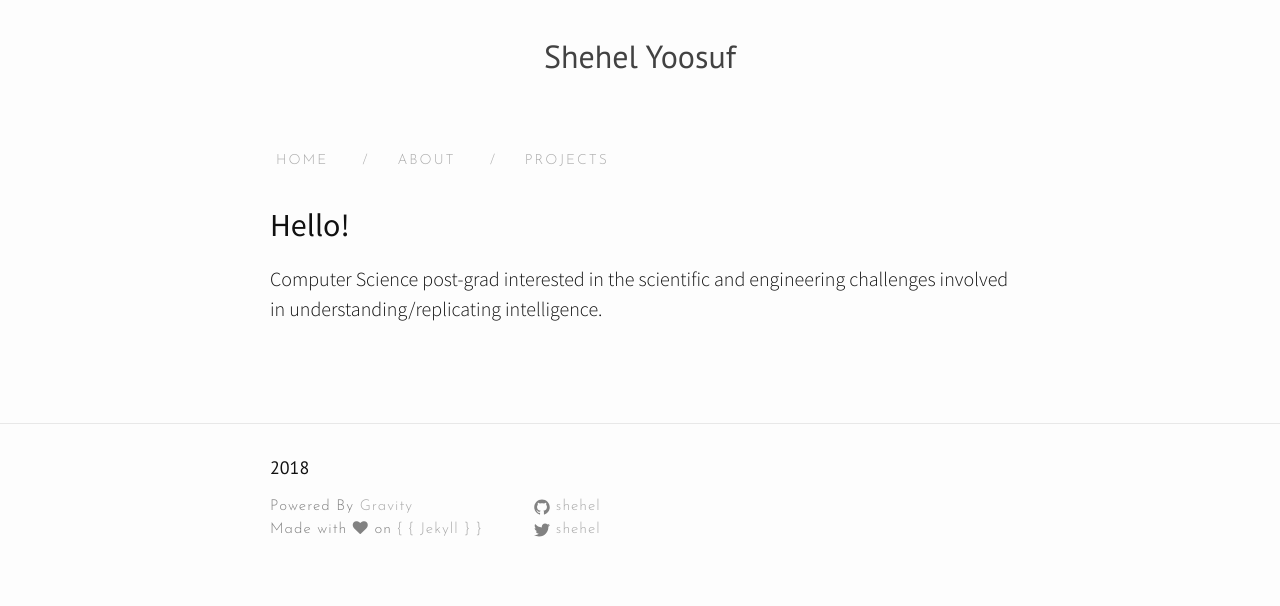
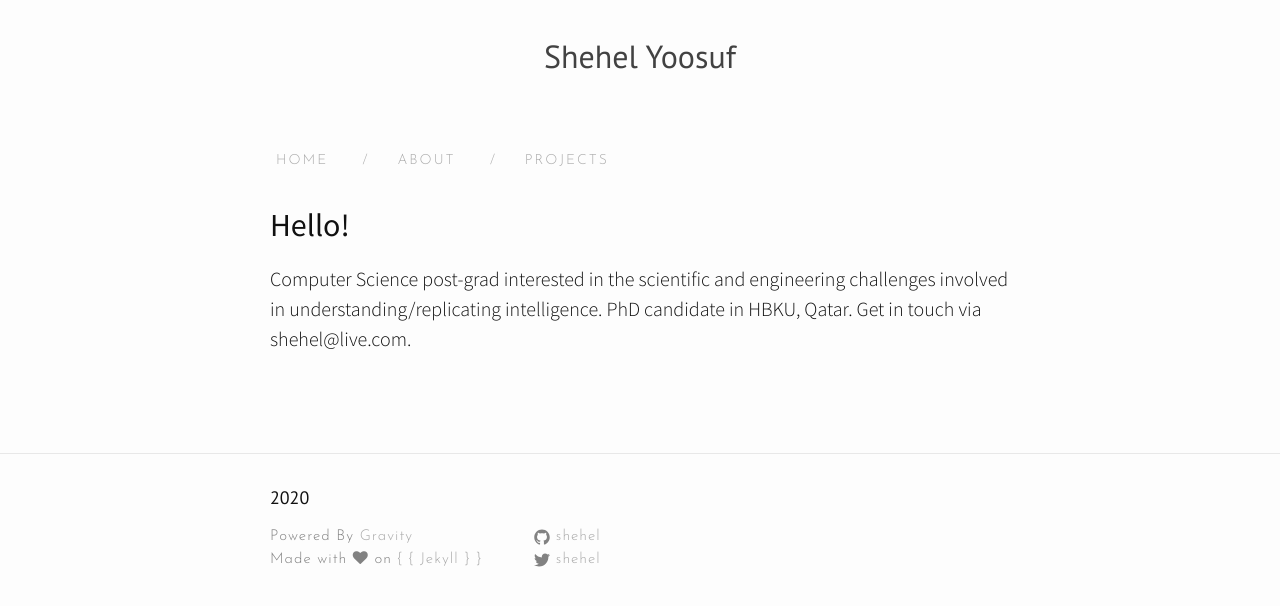
Before and after one commit to shehel/shehel.github.io, a Jekyll site: the page built from about.md, in a window 1280 px wide. Shown: the top 606 px of the page. Built offline with Jekyll 4.4.1, drawn with Linux system fonts in a browser that asks for light colours; nearby versions of some CDN libraries.

Commit message:
additional info

```diff
--- a/_includes/footer.html
+++ b/_includes/footer.html
@@ -2,7 +2,7 @@
 
   <div class="wrapper">
 
-    <h2 class="footer-heading small-site-title">2018</h2>
+    <h2 class="footer-heading small-site-title">2020</h2>
 
     <div class="footer-col-wrapper">
       <div class="footer-col footer-col-1">
--- a/about.md
+++ b/about.md
@@ -7,3 +7,5 @@ permalink: /about/
 <h2>Hello!</h2>
 
 Computer Science post-grad interested in the scientific and engineering challenges involved in understanding/replicating intelligence.
+PhD candidate in HBKU, Qatar.
+Get in touch via shehel@live.com.
```
